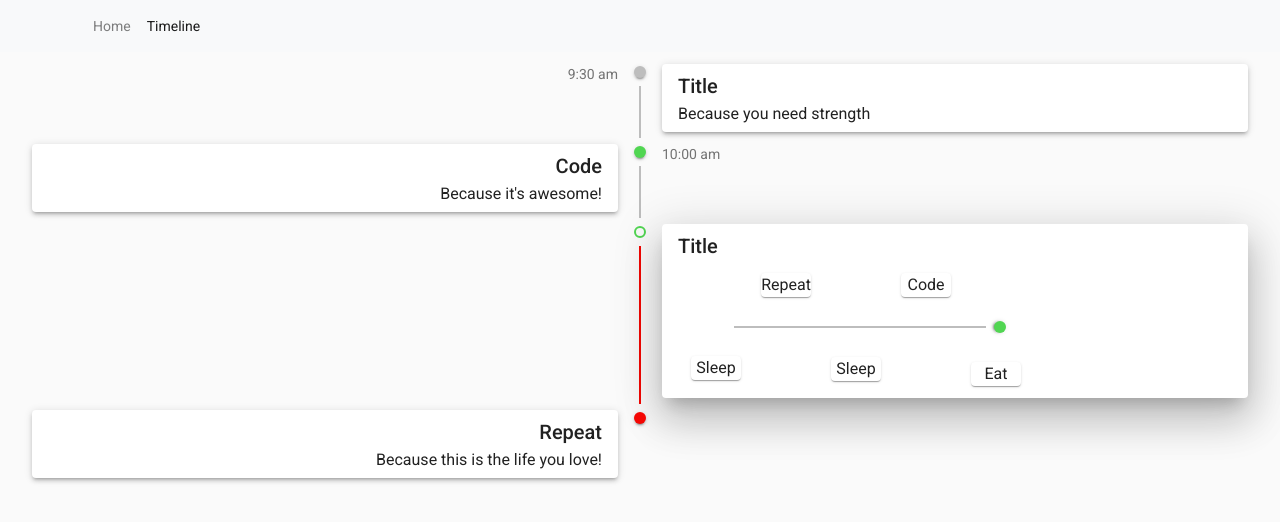
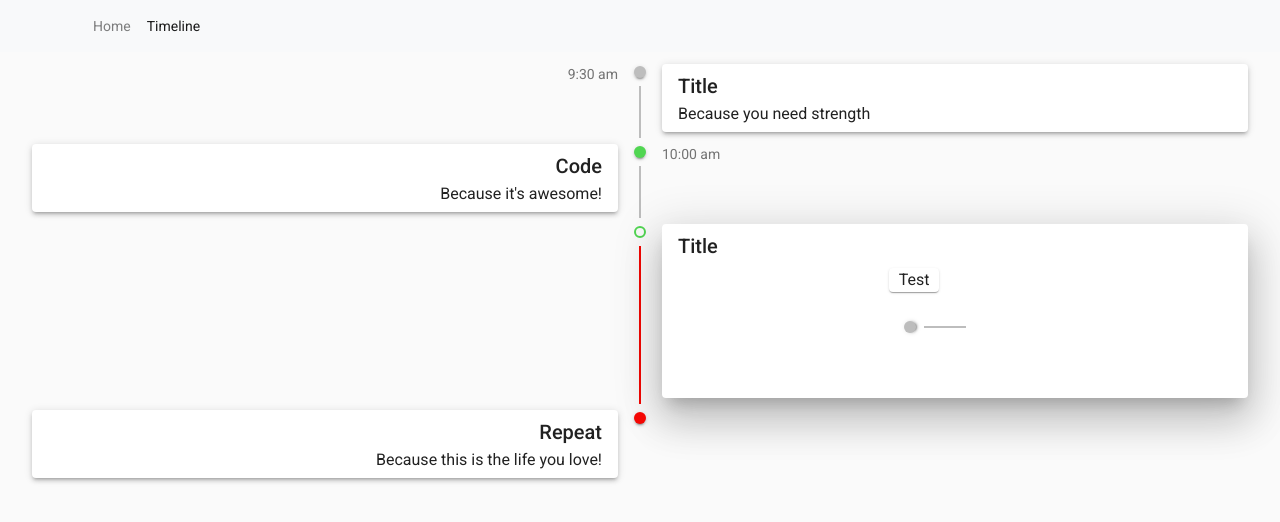
Before and after one commit to swdpcomputing/candle-data, a React (Create React App) app: page /timeline in a window 1280 px wide. Shown: the top 522 px of the page. Built offline with nearby package versions, Linux system fonts and the light colour scheme.

Commit message:
Created basic horizontal timeline with passed properties

```diff
--- a/src/App.js
+++ b/src/App.js
@@ -4,7 +4,8 @@ import CssBaseline from "@material-ui/core/CssBaseline";
 import theme from "./theme";
 import { BrowserRouter as Router, Route, Switch } from "react-router-dom";
 import Main from "./components/main";
-import { Navigation, Timeline} from "./common";
+import { Navigation} from "./common";
+import CandleDataTimeline from "./components/candleDataTimeline";
 
 const App = () => (
   <ThemeProvider theme={theme}>
@@ -13,7 +14,7 @@ const App = () => (
         <Navigation />
         <Switch>
           <Route path="/" exact component={() => <Main />} />
-          <Route path="/timeline" exact component={() => <Timeline />} />
+          <Route path="/timeline" exact component={() => <CandleDataTimeline />} />
         </Switch>
       </Router>
   </ThemeProvider>
--- a/src/common/index.js
+++ b/src/common/index.js
@@ -1,5 +1,5 @@
 export { default as Navigation } from "./navigation";
-export { default as Timeline } from "./timeline";
+export { default as Timeline } from "../components/candleDataTimeline";
 export { default as ListGroup } from "./listGroup";
 export { default as LikeHeart } from "./likeHeart";
 export { default as PaginateMUI } from "./paginateMUI";
--- a/src/common/timelineHorizontal.jsx
+++ b/src/common/timelineHorizontal.jsx
@@ -11,7 +11,7 @@ import Typography from "@material-ui/core/Typography";
 
 const useStyles = makeStyles({
   timeline: {
-    transform: "rotate(90deg)",
+    transform: "rotate(270deg)",
     height: 130,
   },
   timelineContentContainer: {
@@ -19,7 +19,7 @@ const useStyles = makeStyles({
   },
   timelineContent: {
     display: "inline-block",
-    transform: "rotate(-90deg)",
+    transform: "rotate(90deg)",
     textAlign: "center",
     minWidth: 50,
   },
@@ -28,74 +28,90 @@ const useStyles = makeStyles({
   },
 });
 
-export default function TimelineHorizontal() {
+const TimelineHorizontal = ({ items }) => {
   const classes = useStyles();
 
   return (
-    // Create map that rolls out typography, connectors and dots. has to reverse.
-
     <Timeline className={classes.timeline} align="alternate">
+      {items.map((item) => (
         <TimelineItem>
           <TimelineSeparator>
-          {/* <CheckCircleOutlineIcon
-              color="primary"
-              className={classes.timelineIcon}
-            /> */}
-          <TimelineDot color="primary"></TimelineDot>
-          <TimelineConnector />
+            <TimelineDot></TimelineDot>
+            <TimelineConnector/>
           </TimelineSeparator>
           <TimelineContent className={classes.timelineContentContainer}>
            <Paper className={classes.timelineContent}>
-            <Typography>Eat</Typography>
+             <Typography>{item.itemText}</Typography>
            </Paper>
          </TimelineContent>
         </TimelineItem>
-      <TimelineItem>
-        <TimelineSeparator>
-          {/* <PauseCircleFilledIcon
-              color="primary"
-              className={classes.timelineIcon}
-            /> */}
-          <TimelineConnector />
-        </TimelineSeparator>
-        <TimelineContent className={classes.timelineContentContainer}>
-          <Paper className={classes.timelineContent}>
-            <Typography>Code</Typography>
-          </Paper>
-        </TimelineContent>
-      </TimelineItem>
-      <TimelineItem>
-        <TimelineSeparator>
-          {/* <CachedIcon color="primary" className={classes.timelineIcon} /> */}
-          <TimelineConnector />
-        </TimelineSeparator>
-        <TimelineContent className={classes.timelineContentContainer}>
-          <Paper className={classes.timelineContent}>
-            <Typography>Sleep</Typography>
-          </Paper>
-        </TimelineContent>
-      </TimelineItem>
-      <TimelineItem>
-        <TimelineSeparator>
-          {/* <CachedIcon color="primary" className={classes.timelineIcon} /> */}
-          <TimelineConnector />
-        </TimelineSeparator>
-        <TimelineContent className={classes.timelineContentContainer}>
-          <Paper className={classes.timelineContent}>
-            <Typography>Repeat</Typography>
-          </Paper>
-        </TimelineContent>
-      </TimelineItem>
-      <TimelineItem>
-        <TimelineSeparator>
-          {/* <ErrorIcon color="primary" className={classes.timelineIcon} /> */}
-        </TimelineSeparator>
-        <TimelineContent className={classes.timelineContentContainer}>
-          <Paper className={classes.timelineContent}>
-            <Typography>Sleep</Typography>
-          </Paper>
-        </TimelineContent>
-      </TimelineItem>
+      ))}
     </Timeline>
+
+    // <Timeline className={classes.timeline} align="alternate">
+    //   <TimelineItem>
+    //     <TimelineSeparator>
+    //       {/* <CheckCircleOutlineIcon
+    //           color="primary"
+    //           className={classes.timelineIcon}
+    //         /> */}
+    //       <TimelineDot color="primary"></TimelineDot>
+    //       <TimelineConnector />
+    //     </TimelineSeparator>
+    //     <TimelineContent className={classes.timelineContentContainer}>
+    //       <Paper className={classes.timelineContent}>
+    //         <Typography>Eat</Typography>
+    //       </Paper>
+    //     </TimelineContent>
+    //   </TimelineItem>
+    //   <TimelineItem>
+    //     <TimelineSeparator>
+    //       {/* <PauseCircleFilledIcon
+    //           color="primary"
+    //           className={classes.timelineIcon}
+    //         /> */}
+    //       <TimelineConnector />
+    //     </TimelineSeparator>
+    //     <TimelineContent className={classes.timelineContentContainer}>
+    //       <Paper className={classes.timelineContent}>
+    //         <Typography>Code</Typography>
+    //       </Paper>
+    //     </TimelineContent>
+    //   </TimelineItem>
+    //   <TimelineItem>
+    //     <TimelineSeparator>
+    //       {/* <CachedIcon color="primary" className={classes.timelineIcon} /> */}
+    //       <TimelineConnector />
+    //     </TimelineSeparator>
+    //     <TimelineContent className={classes.timelineContentContainer}>
+    //       <Paper className={classes.timelineContent}>
+    //         <Typography>Sleep</Typography>
+    //       </Paper>
+    //     </TimelineContent>
+    //   </TimelineItem>
+    //   <TimelineItem>
+    //     <TimelineSeparator>
+    //       {/* <CachedIcon color="primary" className={classes.timelineIcon} /> */}
+    //       <TimelineConnector />
+    //     </TimelineSeparator>
+    //     <TimelineContent className={classes.timelineContentContainer}>
+    //       <Paper className={classes.timelineContent}>
+    //         <Typography>Repeat</Typography>
+    //       </Paper>
+    //     </TimelineContent>
+    //   </TimelineItem>
+    //   <TimelineItem>
+    //     <TimelineSeparator>
+    //       {/* <ErrorIcon color="primary" className={classes.timelineIcon} /> */}
+    //     </TimelineSeparator>
+    //     <TimelineContent className={classes.timelineContentContainer}>
+    //       <Paper className={classes.timelineContent}>
+    //         <Typography>Sleep</Typography>
+    //       </Paper>
+    //     </TimelineContent>
+    //   </TimelineItem>
+    // </Timeline>
   );
-}
+};
+
+export default TimelineHorizontal;
--- a/src/common/timeline.jsx
+++ b/src/components/candleDataTimeline.jsx
@@ -1,4 +1,4 @@
-import React from "react";
+import React, {useState} from "react";
 import { makeStyles } from "@material-ui/core/styles";
 import Timeline from "@material-ui/lab/Timeline";
 import TimelineItem from "@material-ui/lab/TimelineItem";
@@ -13,7 +13,7 @@ import TimelineDot from "@material-ui/lab/TimelineDot";
 // import RepeatIcon from '@material-ui/icons/Repeat';
 import Paper from "@material-ui/core/Paper";
 import Typography from "@material-ui/core/Typography";
-import TimelineHorizontal from "./timelineHorizontal";
+import TimelineHorizontal from "../common/timelineHorizontal";
 
 const useStyles = makeStyles((theme) => ({
   paper: {
@@ -24,7 +24,9 @@ const useStyles = makeStyles((theme) => ({
   },
 }));
 
-export default function CustomizedTimeline() {
+const CandleDataTimeline = () => {
+  const [horizontalParameters1] = useState([{itemText: "Test"}]);
+
   const classes = useStyles();
 
   return (
@@ -76,14 +78,14 @@ export default function CustomizedTimeline() {
         </TimelineSeparator>
         <TimelineContent>
           <Paper elevation={24} className={classes.paper}>
-          <Typography variant="h6" component="h1">
+            <Typography variant="h6" component="h1">
               Title
             </Typography>
             {/* <Typography variant="h6" component="h1">
               Sleep
             </Typography>
             <Typography>Because you need rest</Typography> */}
-            <TimelineHorizontal />
+            <TimelineHorizontal items={horizontalParameters1} />
           </Paper>
         </TimelineContent>
       </TimelineItem>
@@ -103,3 +105,5 @@ export default function CustomizedTimeline() {
     </Timeline>
   );
 }
+
+export default CandleDataTimeline;
--- a/src/components/main.jsx
+++ b/src/components/main.jsx
@@ -151,7 +151,7 @@ class Main extends Component {
           </Grid>
           <Grid item xs={4}></Grid>
         </Grid>
-        <footer style={{ height: "50px" }}></footer>
+        <footer style={{ height: "30px" }}>Candle-data 2020</footer>
       </div>
     );
   }
```
Lines whose indentation alone changed are shown as unchanged.
